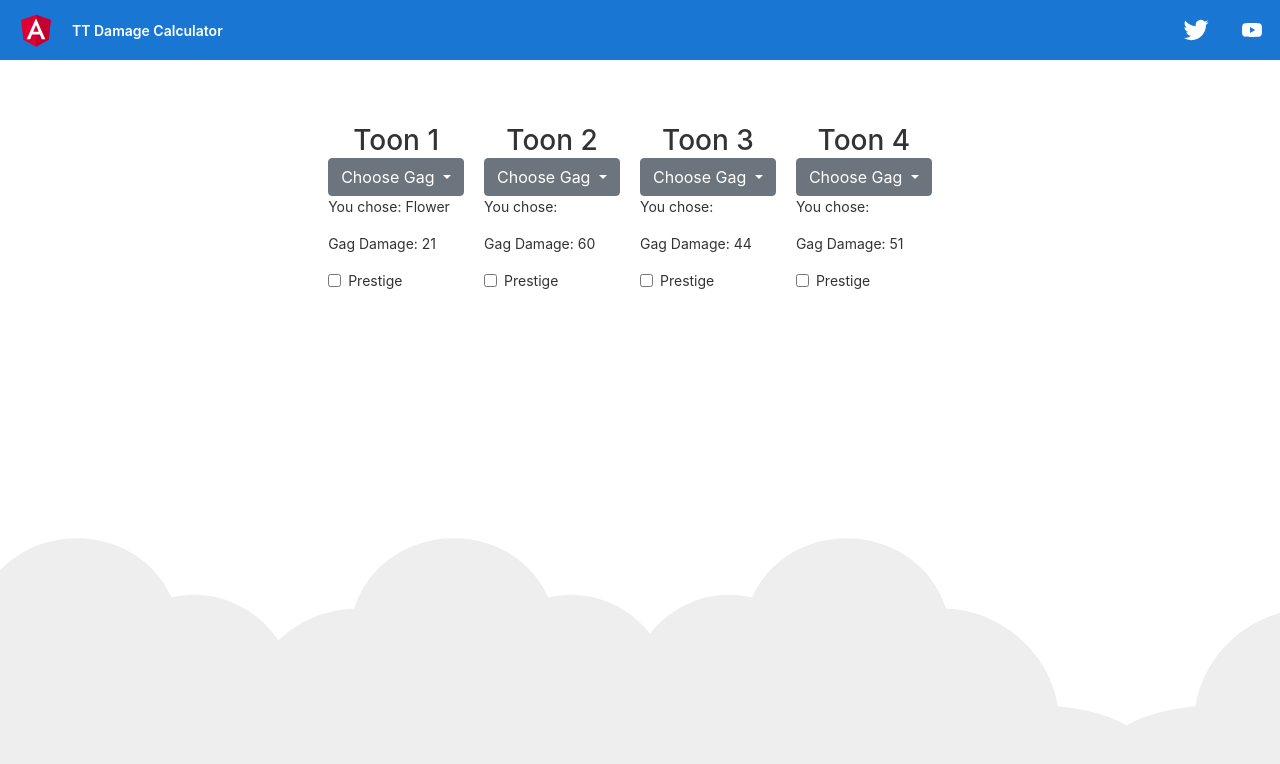
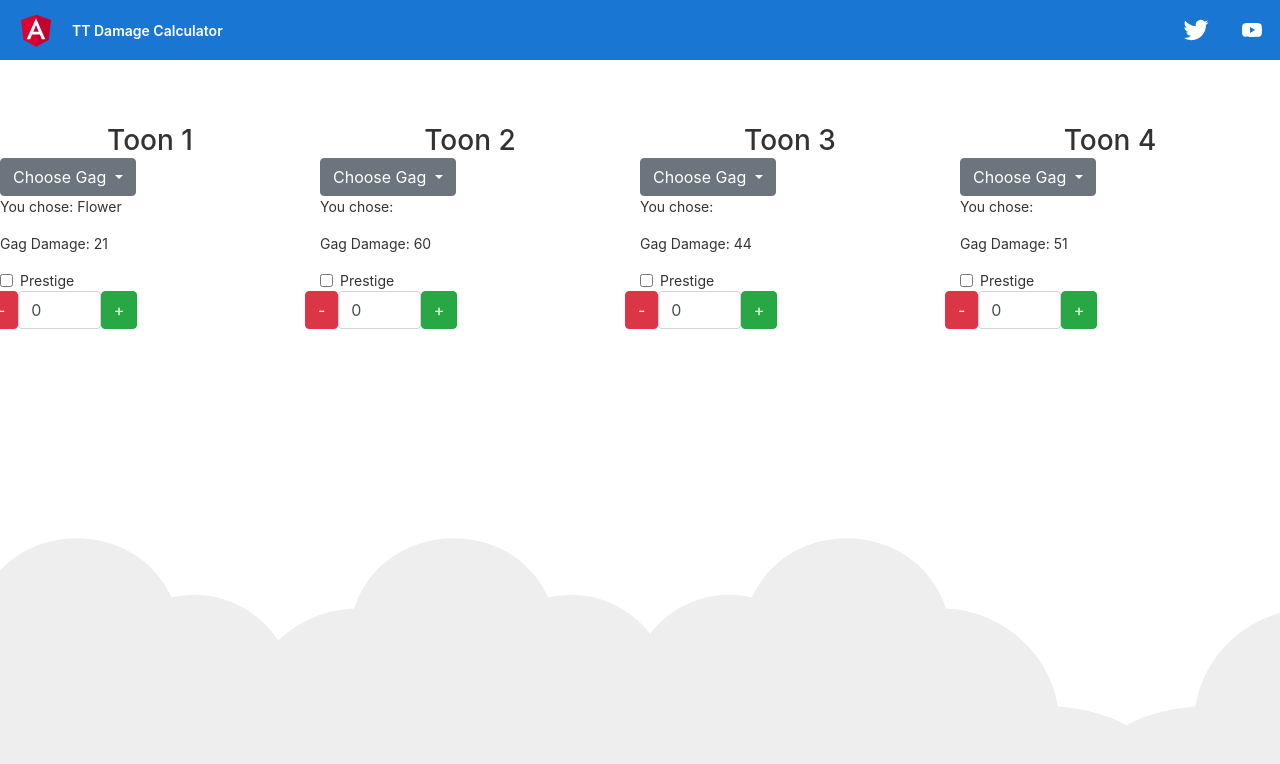
Before and after one commit to BobTabrizi/TTDamageCalculator, an Angular app: page / in a window 1280 px wide. Shown: the top 764 px of the page. Built offline with nearby package versions, Linux system fonts and the light colour scheme.

Commit message:
Added Gag damage increment/decrement. Template Implementation WIP

```diff
--- a/src/app/app.component.html
+++ b/src/app/app.component.html
@@ -331,7 +331,6 @@
 
 
 
-
 <!--
   <h4>Basic mat-select</h4>
   <mat-form-field>
--- a/src/app/toon-list/toon-list.component.css
+++ b/src/app/toon-list/toon-list.component.css
@@ -115,3 +115,7 @@
 
   border-radius: 6px 0 6px 6px;
 }
+
+.input-number {
+  width:25%;
+}
--- a/src/app/toon-list/toon-list.component.html
+++ b/src/app/toon-list/toon-list.component.html
@@ -68,11 +68,36 @@
       </ul>
       <p>You chose: {{toon.gag}}</p>
       <p>Gag Damage: {{toon.maxRange}}</p>
+
+
 </div>
 <div class="form-check">
     <input type="checkbox" class="form-check-input" id="exampleCheck1">
     <label class="form-check-label" for="exampleCheck1">Prestige</label>
+
   </div>
+
+  <div class = "row bottomRow">
+    <span class="input-group-btn">
+        <button type="button" class="btn btn-danger btn-number"
+                (click)="damage = damage - 1" data-type="minus" data-field="quant[2]">
+                -
+
+        </button>
+    </span>
+  <input type="text" name="quant[2]" class="form-control input-number"
+  [(ngModel)]="damage"  value="{{damage}}" >
+
+
+
+    <span class="input-group-btn">
+        <button type="button" class="btn btn-success btn-number"
+                (click)="damage = damage + 1" data-type="plus" data-field="quant[2]">
+                +
+        </button>
+
+</span>
+</div>
 </div>
 
 
--- a/src/app/toon-list/toon-list.component.ts
+++ b/src/app/toon-list/toon-list.component.ts
@@ -14,6 +14,7 @@ gagInfo = gagInfo;
 
 gagString: String = "Hello";
 
+damage:number = 0;
 
 
 gagChoice(gagNumber:number,id:number): void {
```
